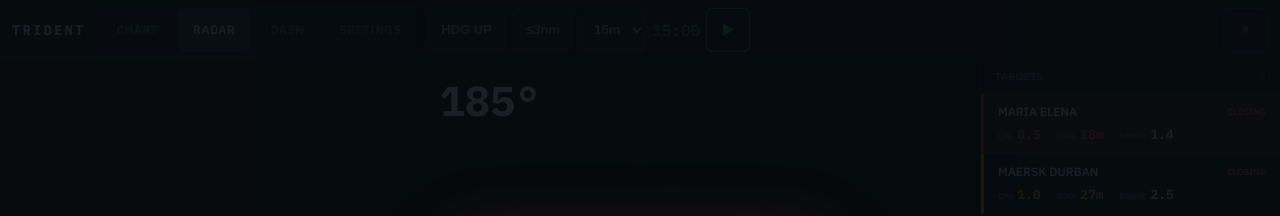
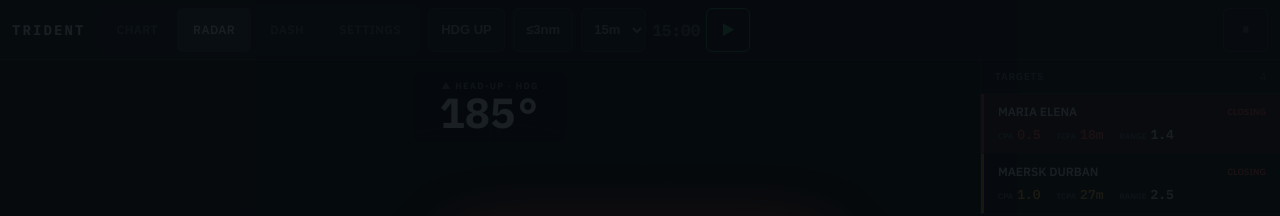
Before and after one commit to garry-cmd/trident, a Next.js app: page / in a window 1280 px wide. Shown: the top 216 px of the page. Built offline with nearby package versions, Linux system fonts and the light colour scheme.

Commit message:
Radar: orientation-truthful heading KPI — shows N in north-up, never a contradicting heading

```diff
--- a/app/page.js
+++ b/app/page.js
@@ -64,7 +64,7 @@ export default function RadarPage() {
           onSelect={selectTarget}
           onResetBackground={resetView}
         />
-        <HeadingKPI heading={own.heading} selTarget={selTarget} />
+        <HeadingKPI own={own} displayMode={displayMode} selTarget={selTarget} />
 
         <div style={{ position: "absolute", bottom: 12, right: 12, display: "flex", gap: 6, zIndex: 5 }}>
           <div onClick={() => setViewRange((r) => Math.max(1, r - 1))} style={zoomBtn}>+</div>
--- a/components/HeadingKPI.jsx
+++ b/components/HeadingKPI.jsx
@@ -1,14 +1,37 @@
 "use client";
 import { C, FONT_MONO } from "@/lib/theme";
 
-// Heading overlay shared by radar (and later chart). Big number, nothing else,
-// with a CLOSING/OPENING cue only when a target is selected. Positions itself
-// at the top-center of its relative parent.
-export default function HeadingKPI({ heading, selTarget }) {
+// Orientation-truthful heading overlay. The BIG value is always whatever is at
+// the TOP of the screen for the current display mode — never a number that can
+// contradict the picture:
+//   head-up   -> heading (heading is up)
+//   course-up -> COG     (course is up)
+//   north-up  -> "N"     (north is up; your heading is NOT up)
+// In north-up / course-up the actual heading is still shown — small and clearly
+// labelled — so you keep it but can't read it as orientation. This kills the
+// "N-up but a big 185 at the top" trap.
+export default function HeadingKPI({ own, displayMode, selTarget }) {
+  const heading = Math.round(own.heading);
+  const cog = Math.round(own.cog);
+
+  const up =
+    displayMode === "north-up"
+      ? { big: "N", mode: "NORTH-UP", isHeading: false }
+      : displayMode === "course-up"
+      ? { big: `${cog}\u00B0`, mode: "COURSE-UP \u00B7 COG", isHeading: false }
+      : { big: `${heading}\u00B0`, mode: "HEAD-UP \u00B7 HDG", isHeading: true };
+
   const closing = selTarget && !selTarget.aton ? selTarget.dist > selTarget.cpa : null;
+
   return (
-    <div style={{ position: "absolute", top: 12, left: "50%", transform: "translateX(-50%)", display: "flex", flexDirection: "column", alignItems: "center", background: "rgba(6,10,14,0.75)", padding: "8px 28px", borderRadius: 8, zIndex: 5 }}>
-      <span style={{ fontFamily: FONT_MONO, fontSize: 42, fontWeight: 700, color: C.value, lineHeight: 1 }}>{heading}°</span>
+    <div style={{ position: "absolute", top: 12, left: "50%", transform: "translateX(-50%)", display: "flex", flexDirection: "column", alignItems: "center", background: "rgba(6,10,14,0.78)", padding: "8px 26px", borderRadius: 8, zIndex: 5 }}>
+      <div style={{ fontSize: 9, fontWeight: 700, letterSpacing: "0.14em", color: C.label, marginBottom: 1 }}>{"\u25B2 "}{up.mode}</div>
+      <span style={{ fontFamily: FONT_MONO, fontSize: 42, fontWeight: 700, color: up.big === "N" ? C.compassN : C.value, lineHeight: 1 }}>{up.big}</span>
+      {!up.isHeading && (
+        <div style={{ marginTop: 3, fontSize: 11, fontWeight: 600, letterSpacing: "0.04em", color: C.dim }}>
+          HDG <span style={{ fontFamily: FONT_MONO, color: C.text }}>{heading}{"\u00B0"}</span>
+        </div>
+      )}
       {selTarget && !selTarget.aton && (
         <div style={{ marginTop: 4, fontSize: 13, fontWeight: 700, letterSpacing: "0.05em", color: closing ? C.dangerBr : C.safeBr }}>
           {closing ? "\u25BC CLOSING" : "\u25B2 OPENING"}
```
